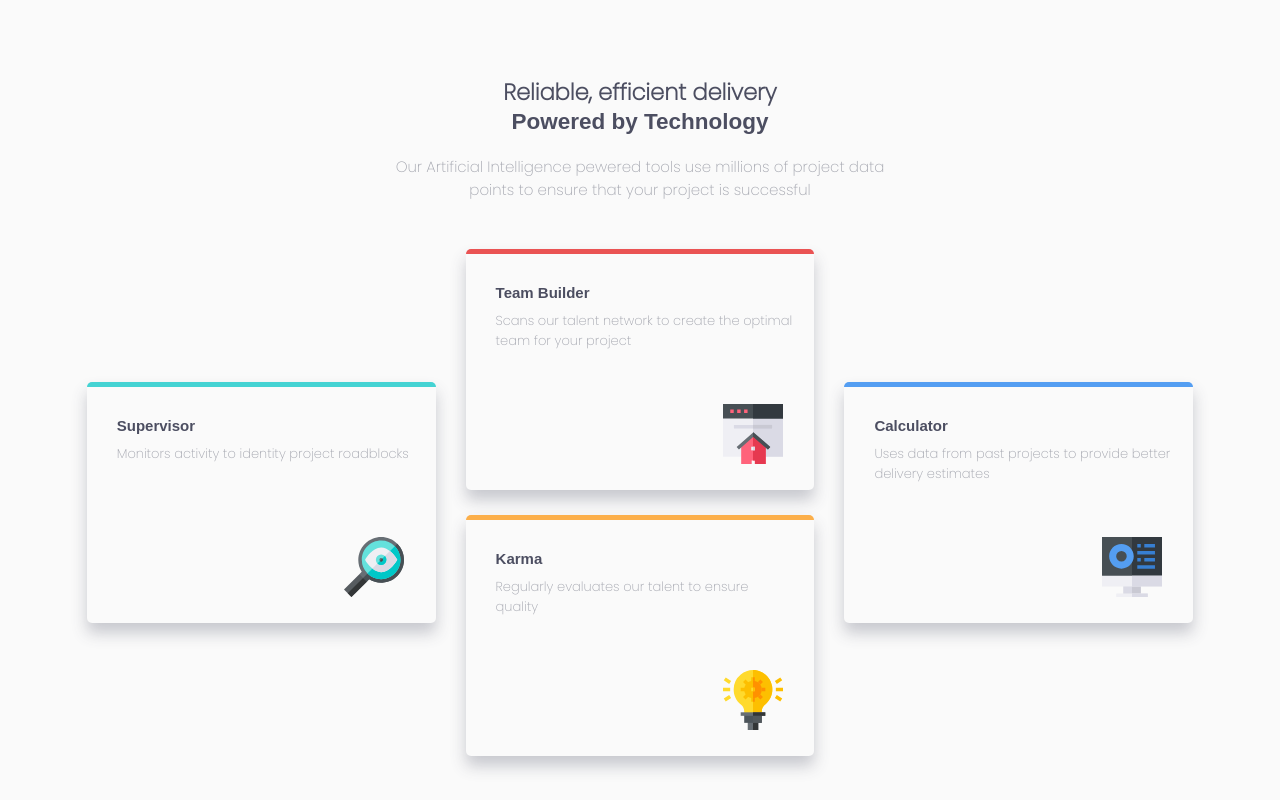
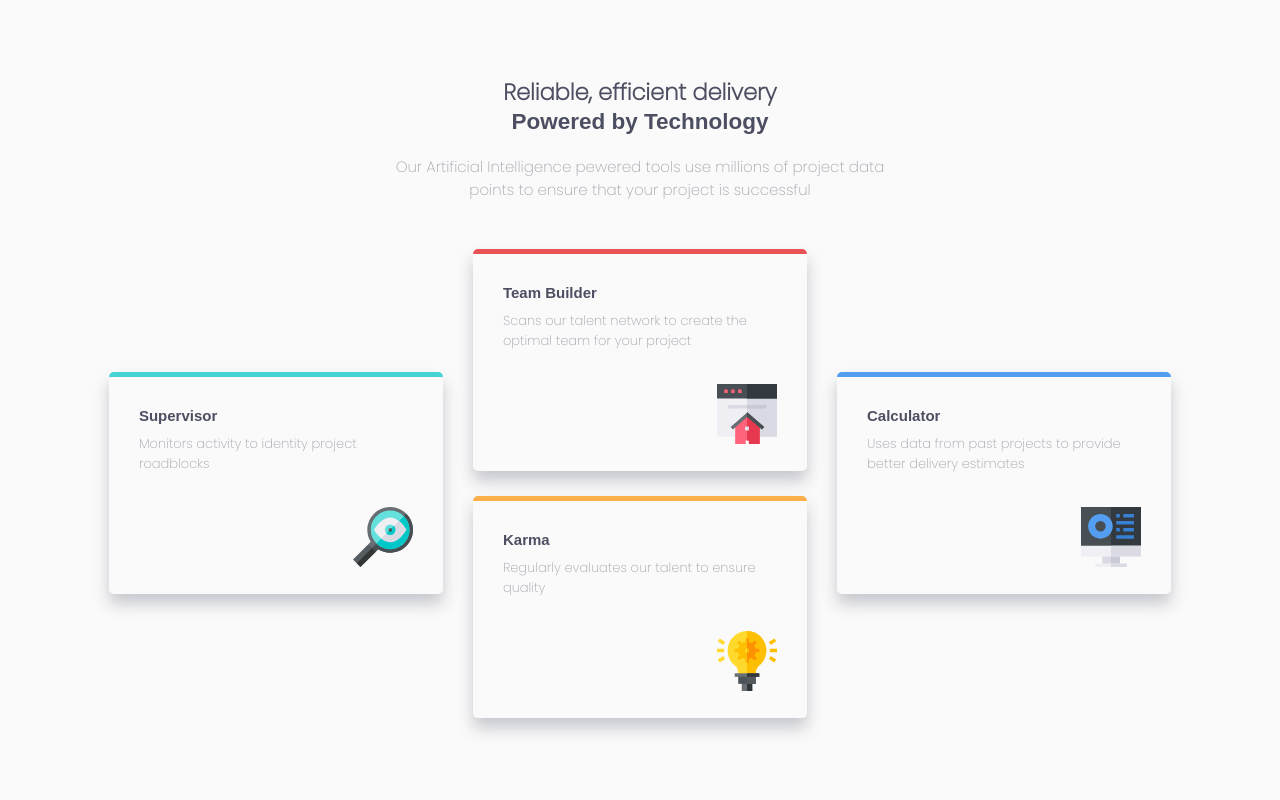
Before and after one commit to WesleyHigino/FourCardFeatureSectionMaster, a plain HTML site: page index.html in a window 1280 px wide. Drawn offline with Linux system fonts and the light colour scheme.

Commit message:
update desktop

```diff
--- a/style.css
+++ b/style.css
@@ -123,6 +123,8 @@ img{
 
         height: 100%;
         width: 100%;
+        max-height: 230px;
+        max-width: 400px;
         margin-top: 20px;
 
     }
@@ -135,7 +137,7 @@ img{
         display: flex;
         justify-content: flex-end;
         align-items: flex-start;
-        margin-top: 150px;
+        margin-top: 130px;
         height: 25px;
 
     }
```
